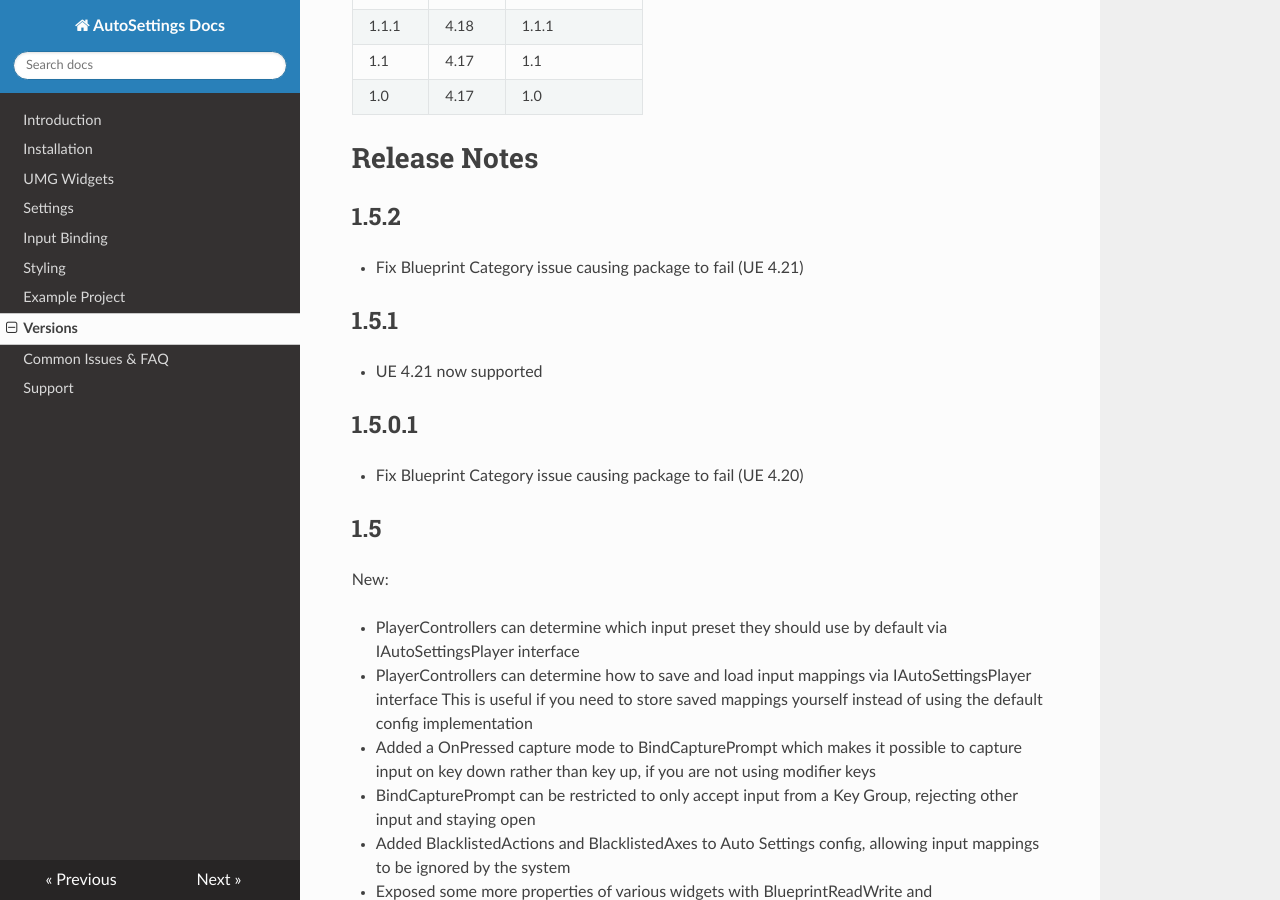
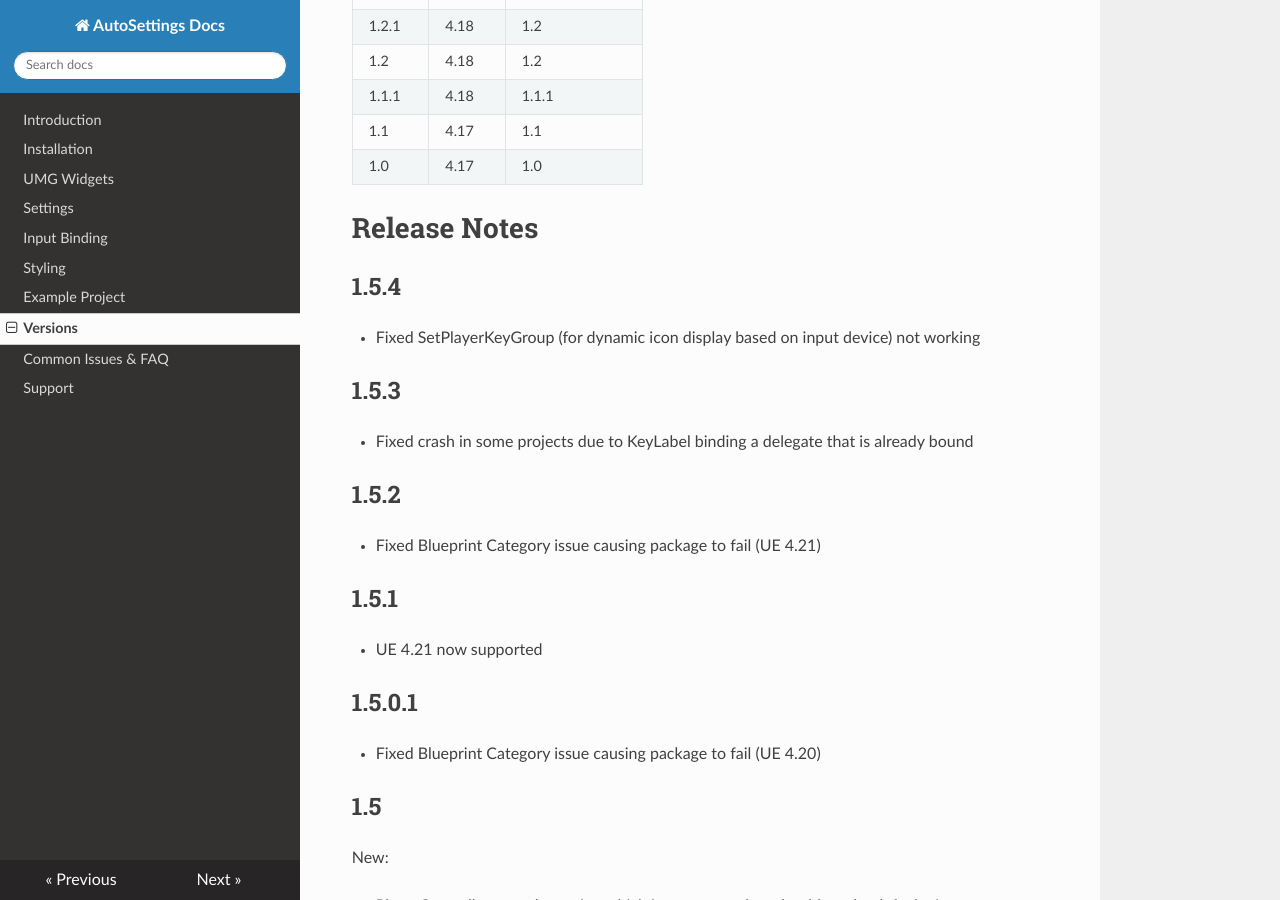
Before and after one commit to Acren/AutoSettings-Docs, an MkDocs documentation site: the page built from docs/versions.md, in a window 1280 px wide and 900 px high, scrolled down 750 px. Built offline with MkDocs 1.6.1, drawn with Linux system fonts in a browser that asks for light colours; nearby versions of some CDN libraries; old or Windows-style settings are respelled for this version of MkDocs; some of the changed text lies outside the part shown.

Commit message:
Add 1.5.3 and 1.5.4

```diff
--- a/docs/versions.md
+++ b/docs/versions.md
@@ -1,12 +1,14 @@
 # Compatibility
 
-Each plugin version is released to support the latest engine version only.
+Each plugin version is (usually) released to support the latest engine version only.
 
 New example project versions are sometimes released with plugin versions where applicable.
 The example project does not always need to match, but it is recommended to use the most recent example project at the time that plugin version was released.
 
 Plugin  | Engine | Example Project
-------  | ------ | ------------
+------- | ------ | ------------
+1.5.4   | 4.21   | 1.5.1
+1.5.3   | 4.21   | 1.5.1
 1.5.2   | 4.21   | 1.5.1
 1.5.1   | 4.21   | 1.5.1
 1.5.0.1 | 4.20   | 1.5
@@ -25,9 +27,17 @@ Plugin  | Engine | Example Project
 
 # Release Notes
 
+## 1.5.4
+
+- Fixed SetPlayerKeyGroup (for dynamic icon display based on input device) not working
+
+## 1.5.3
+
+- Fixed crash in some projects due to KeyLabel binding a delegate that is already bound
+
 ## 1.5.2
 
-- Fix Blueprint Category issue causing package to fail (UE 4.21)
+- Fixed Blueprint Category issue causing package to fail (UE 4.21)
 
 ## 1.5.1
 
@@ -35,7 +45,7 @@ Plugin  | Engine | Example Project
 
 ## 1.5.0.1
 
-- Fix Blueprint Category issue causing package to fail (UE 4.20)
+- Fixed Blueprint Category issue causing package to fail (UE 4.20)
 
 ## 1.5
 
```
